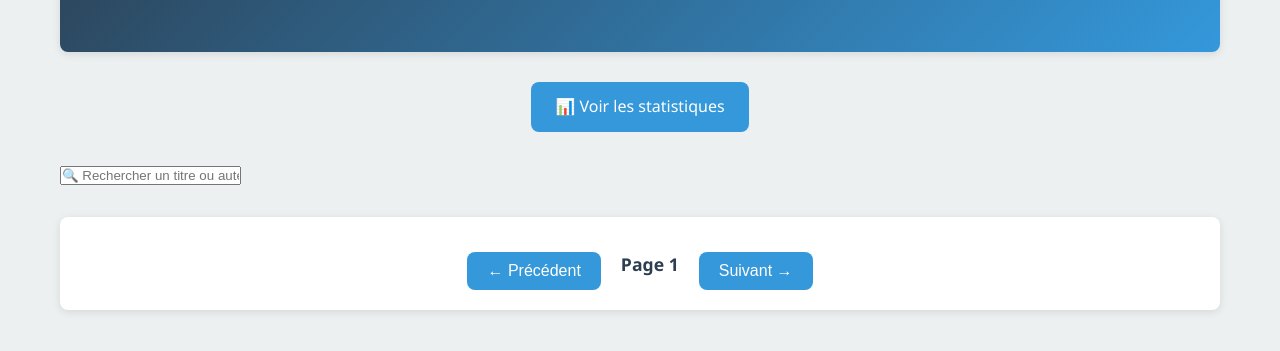
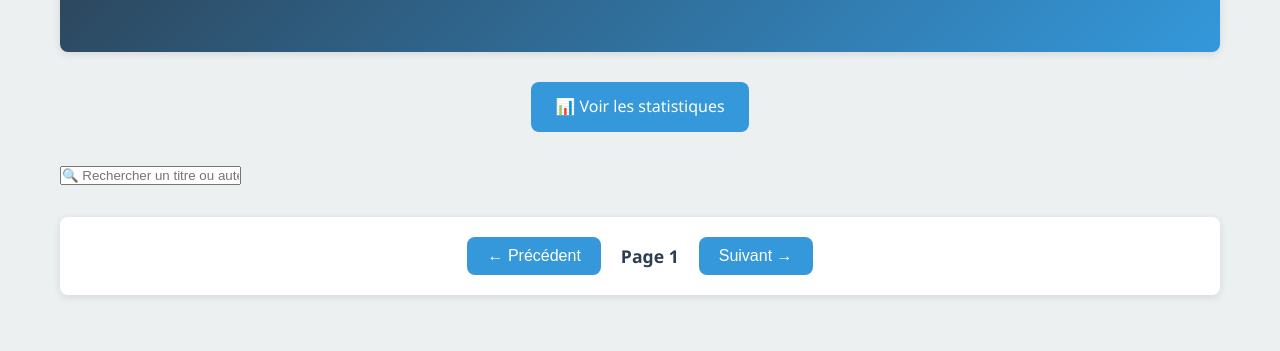
Before and after one commit to ParisAlan/mediatheque-MongoDB-GroupeC, a website: page index.html in a window 1280 px wide. Shown: the part 165-516 px from the top of the page. Drawn offline with Linux system fonts and the light colour scheme; no server answers.

Commit message:
Modification pour faire marcher le filtre

```diff
--- a/style.css
+++ b/style.css
@@ -133,6 +133,11 @@ button {
     font-weight: 500;
 }
 
+#prevBtn,
+#nextBtn {
+    margin-top: 0;
+}
+
 button:hover {
     background-color: var(--primary-color);
     transform: scale(1.05);
```
